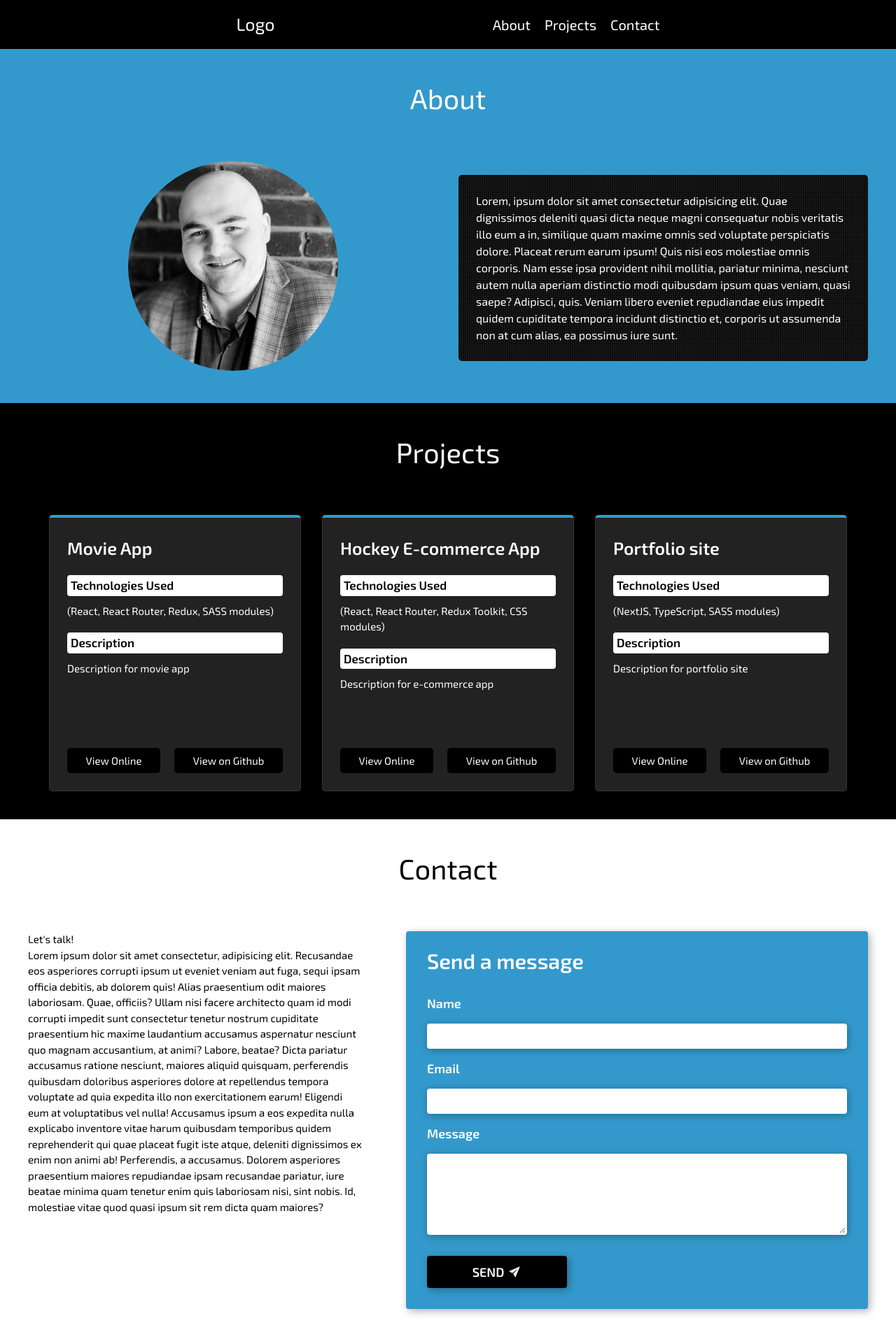
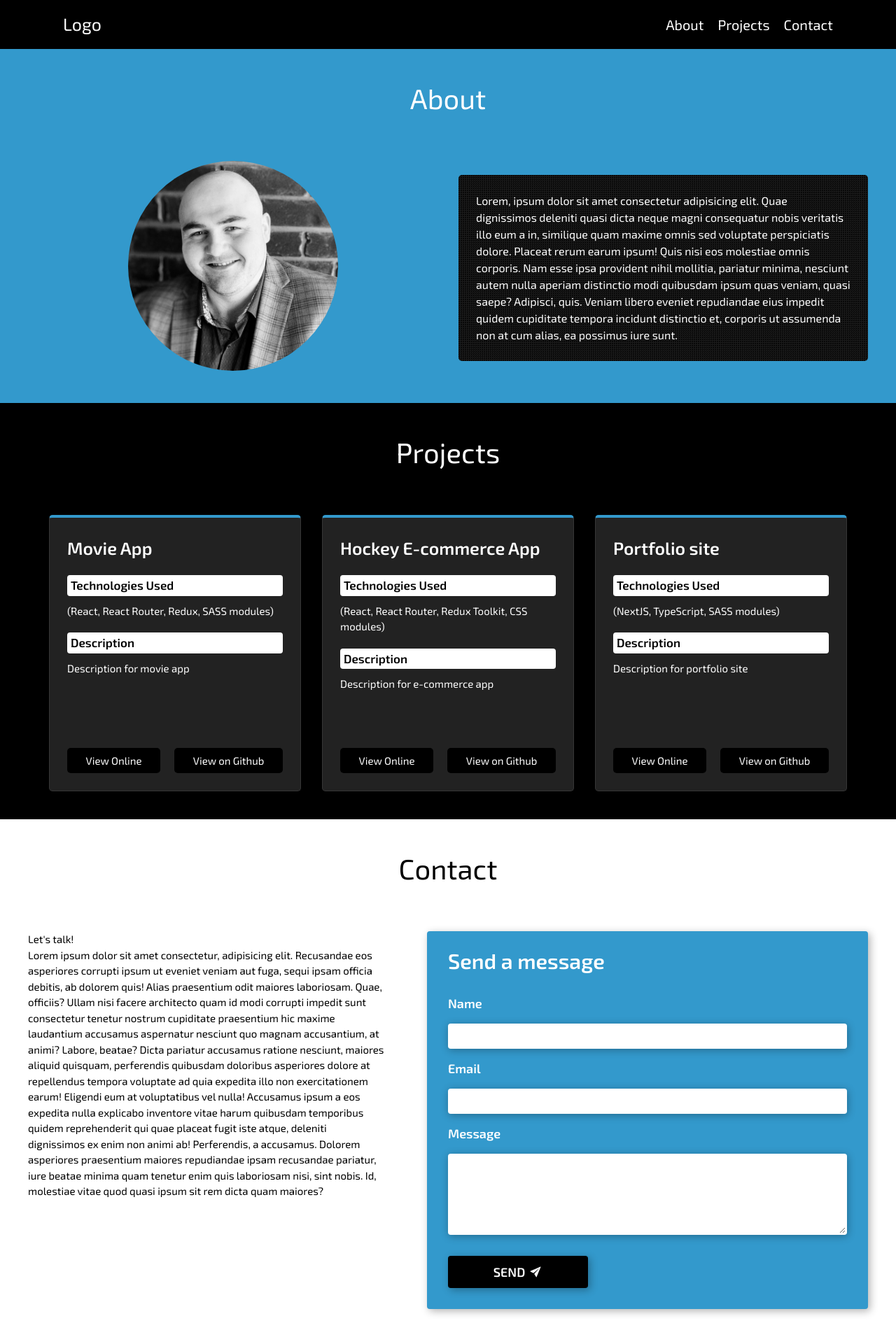
Before and after one commit to ElvisKnapman/elvis-knapman-portfolio-site, a Next.js app: page / in a window 1280 px wide. Shown: the whole page at 70% size. Built offline with nearby package versions, Linux system fonts and the light colour scheme.

Commit message:
fix flex sizing

```diff
--- a/components/Contact/Contact.module.scss
+++ b/components/Contact/Contact.module.scss
@@ -5,6 +5,7 @@
 .contact-flex-container {
   width: 100%;
   display: flex;
+  flex-flow: row wrap;
   justify-content: center;
   gap: 6rem;
 
@@ -13,7 +14,7 @@
   }
 
   .contact-form {
-    flex: 1 1 55%;
+    flex: 1 1 50%;
   }
 }
 
--- a/components/NavBar/NavBar.module.scss
+++ b/components/NavBar/NavBar.module.scss
@@ -1,7 +1,7 @@
 .navbar {
+  width: 100%;
   position: fixed;
   top: 0;
-  width: 100%;
   height: 6rem;
   background-color: var(--primary);
   padding: 3.5rem;
@@ -11,10 +11,12 @@
   z-index: 999;
 
   .nav-container {
-    width: 50%;
+    width: 100%;
+    max-width: 110rem;
     display: flex;
     justify-content: space-between;
     align-items: center;
+    gap: 3rem;
     color: var(--white);
 
     .logo {
```
